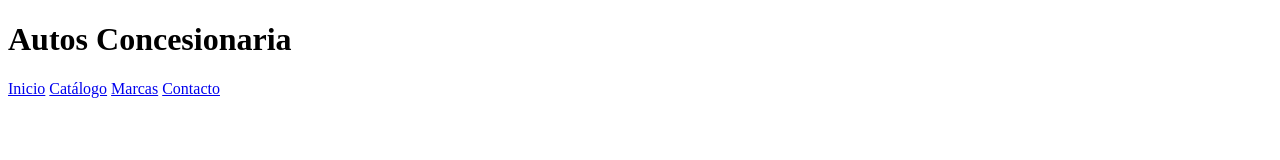
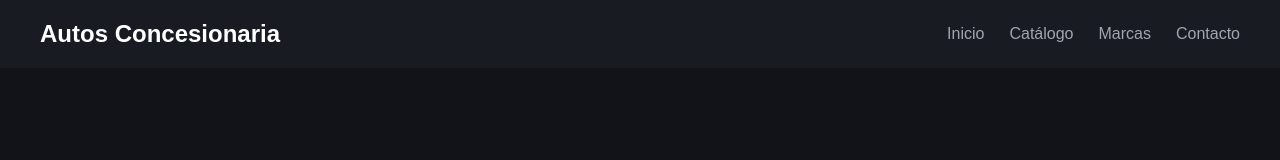
Before and after one commit to CarlosToupeira/Concesionaria, a plain HTML site: page frontend/index.html in a window 1280 px wide. Drawn offline with Linux system fonts and the light colour scheme.

Commit message:
Feature/Added header with flexbox styles

```diff
--- a/frontend/css/styles.css
+++ b/frontend/css/styles.css
@@ -0,0 +1,45 @@
+* {
+    margin: 0;
+    padding: 0;
+    box-sizing: border-box;
+}
+
+body {
+    background-color: #111318;
+    color: #ffffff;
+    font-family: sans-serif;
+}
+
+/* Contenedor principal del header */
+.site-header {
+    display: flex;
+    justify-content: space-between;
+    align-items: center;
+    background-color: #181b21;
+    padding: 20px 40px;
+}
+
+/* Tipografía del logo */
+.logo h1 {
+    font-size: 1.5rem;
+    font-weight: bold;
+}
+
+/* Navegación */
+.main-nav {
+    display: flex;
+    gap: 25px;
+}
+
+/* Enlaces del menú */
+.main-nav a {
+    color: #a0a6b1;
+    text-decoration: none; /* Sacar el subrayado del link */
+    font-weight: 500;
+    transition: color 0.3 ease; /* Transición suave de color */
+}
+
+/* Efecto al pasar el mouse por encima del link */
+.main-nav a:hover {
+    color: #ffffff;
+}
--- a/frontend/index.html
+++ b/frontend/index.html
@@ -4,13 +4,14 @@
     <meta charset="UTF-8">
     <meta name="viewport" content="width=device-width, initial-scale=1.0">
     <title>Concesionaria</title>
+    <link rel="stylesheet" href="css/styles.css">
 </head>
 <body>
-    <header>
-        <div>
+    <header class="site-header">
+        <div class="logo">
             <h1>Autos Concesionaria</h1>
         </div>
-        <nav>
+        <nav class="main-nav">
             <a href="#">Inicio</a>
             <a href="#">Catálogo</a>
             <a href="#">Marcas</a>
```
